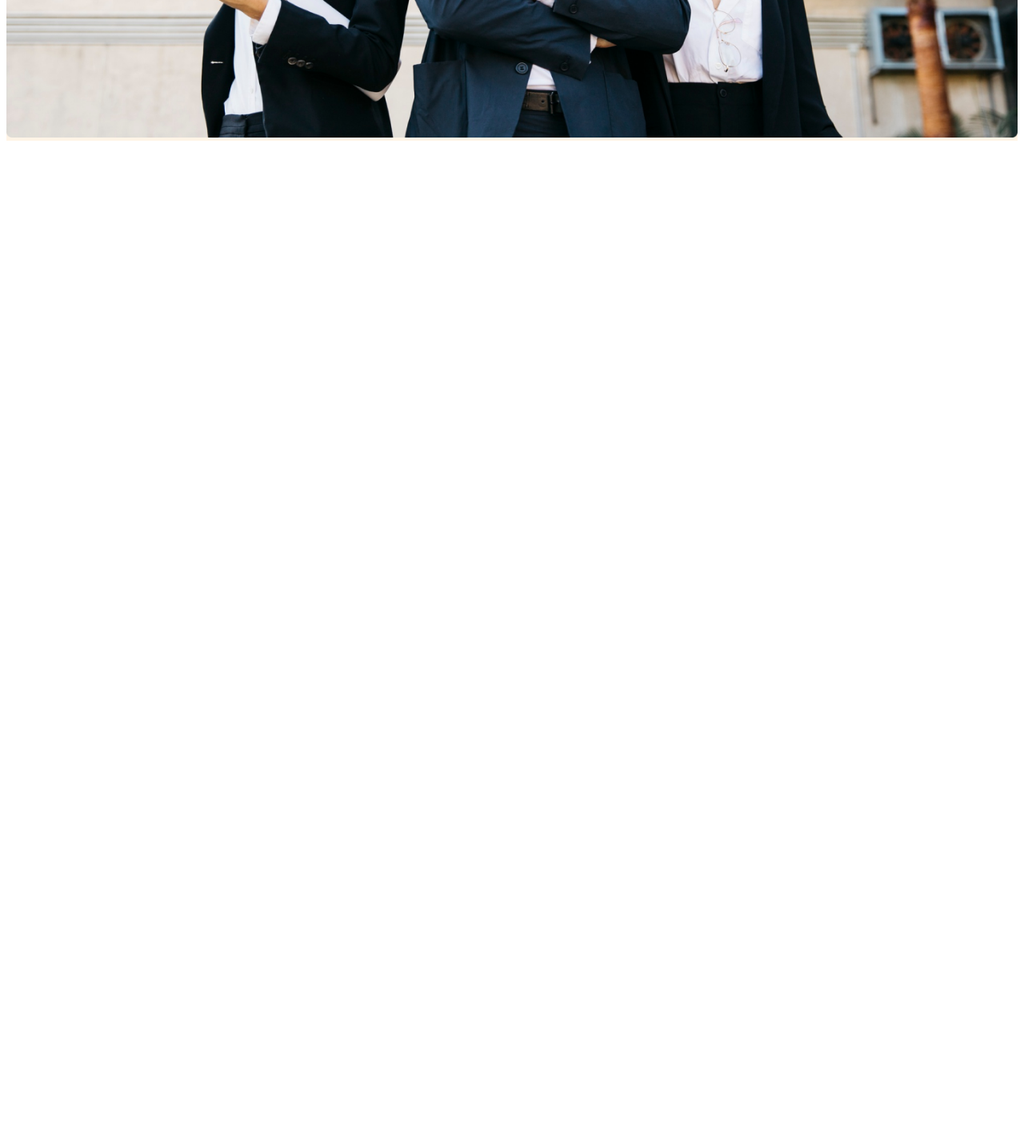
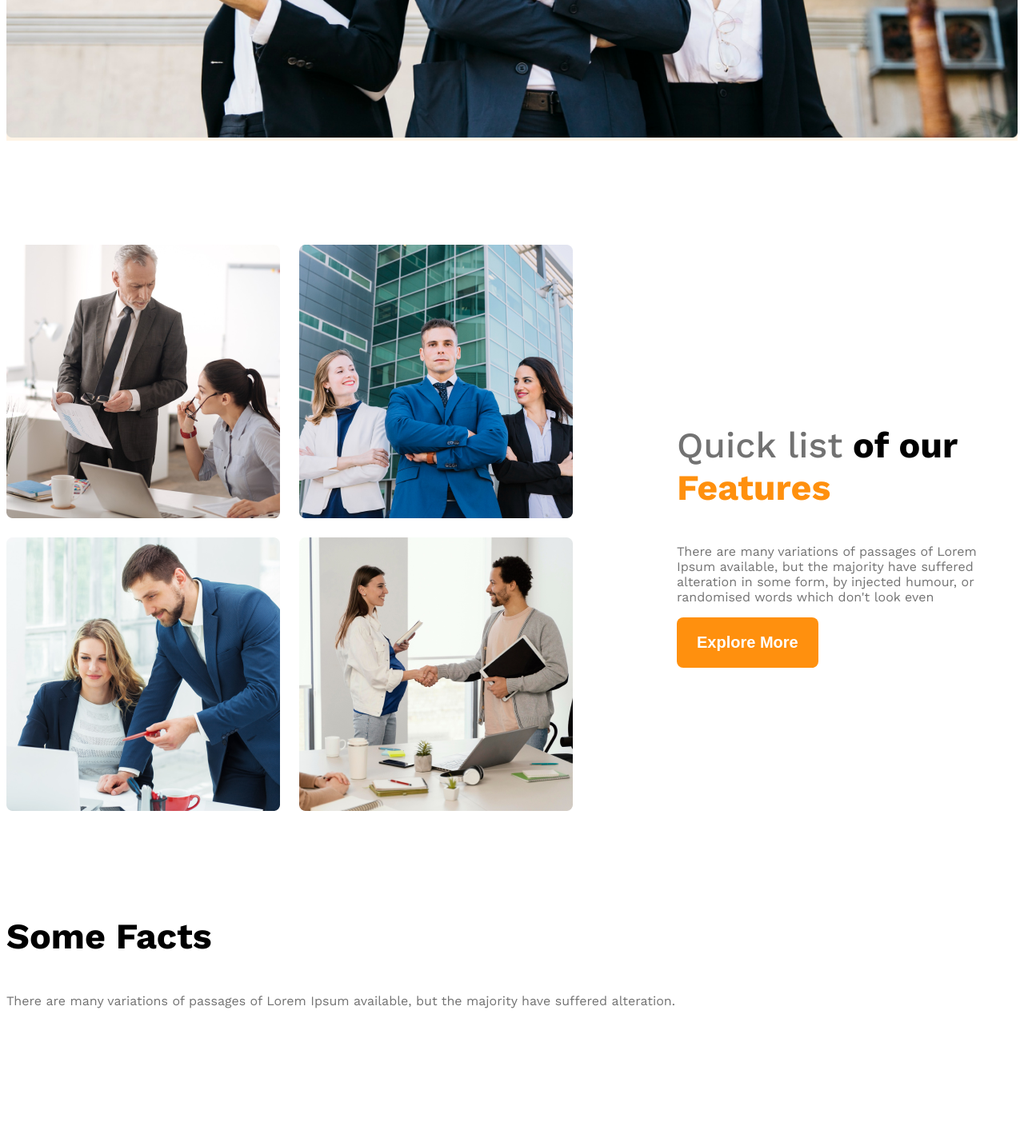
Before and after one commit to MdRifatulIslam1080/g3-architects-website, a plain HTML site: page index.html in a window 1280 px wide. Shown: the part 1008-2431 px from the top of the page at 80% size. Before the commit the page ends 1192 px from the top, so only its background shows below. Drawn offline with nearby package versions, Linux system fonts and the light colour scheme.

Commit message:
made some fact and added responsive media query

```diff
--- a/index.html
+++ b/index.html
@@ -39,7 +39,74 @@
         <img class="banner-image" src="./images/banner.png" alt="" />
       </div>
     </header>
-    <main></main>
+    <main>
+      <!-- teams section start -->
+      <section class="teams display-flex">
+        <div class="team-img-container">
+          <img
+            src="./images/team1.png"
+            alt="two architect discussing about design"
+          />
+          <img
+            src="./images/team2.png"
+            alt="three architect discussing about design"
+          />
+          <img
+            src="./images/team3.png"
+            alt="two architect discussing about design"
+          />
+          <img
+            src="./images/team4.png"
+            alt="two architect discussing about design"
+          />
+        </div>
+        <div class="our-features">
+          <h3 class="section-title">
+            <span id="quick-list" class="text-light-gray">Quick list</span>
+            <span>of our</span> <span class="text-primary">Features</span>
+          </h3>
+          <p class="feature-description text-light-gray">
+            There are many variations of passages of Lorem Ipsum available, but
+            the majority have suffered alteration in some form, by injected
+            humour, or randomised words which don't look even
+          </p>
+          <button class="btn-primary">Explore More</button>
+        </div>
+      </section>
+      <!-- features will enjoy -->
+      <section></section>
+      <!-- some facts -->
+      <section class="some-facts">
+        <h3 class="section-title">Some Facts</h3>
+        <p class="text-light-gray">
+          There are many variations of passages of Lorem Ipsum available, but
+          the majority have suffered alteration.
+        </p>
+        <div class="facts-container">
+          <!-- .fact*4>img.fact-icon+h4.fact-number+h5.fact-name -->
+          <div class="fact">
+            <img src="" alt="" class="fact-icon" />
+            <h4 class="fact-number"></h4>
+            <h5 class="fact-name"></h5>
+          </div>
+          <div class="fact">
+            <img src="" alt="" class="fact-icon" />
+            <h4 class="fact-number"></h4>
+            <h5 class="fact-name"></h5>
+          </div>
+          <div class="fact">
+            <img src="" alt="" class="fact-icon" />
+            <h4 class="fact-number"></h4>
+            <h5 class="fact-name"></h5>
+          </div>
+          <div class="fact">
+            <img src="" alt="" class="fact-icon" />
+            <h4 class="fact-number"></h4>
+            <h5 class="fact-name"></h5>
+          </div>
+        </div>
+      </section>
+    </main>
     <footer></footer>
   </body>
 </html>
--- a/styles/architects.css
+++ b/styles/architects.css
@@ -19,10 +19,17 @@
   border-radius: 8px;
   border: none;
 }
+.section-title {
+  font-size: 2.8rem;
+  font-weight: 700;
+}
 /* dark o2 */
 
 .text-gray {
   color: #424242;
+}
+.text-primary {
+  color: #ff900e;
 }
 /* dark 03 */
 .text-light-gray {
@@ -31,6 +38,16 @@
 .bg-light {
   background-color: rgba(255, 144, 14, 0.1);
 }
+
+main {
+  max-width: 1440px;
+  margin: 0 auto;
+}
+
+main > section {
+  margin-top: 130px;
+}
+
 /* header style */
 
 /* navbar related styles */
@@ -69,11 +86,47 @@ banner {
 .banner-image {
   width: 100%;
 }
+/* team feature related style */
+
+.teams {
+  align-items: center;
+}
+.team-img-container {
+  display: grid;
+  grid-template-columns: repeat(2, 1fr);
+  gap: 24px;
+  border-radius: 8px;
+}
+.our-features {
+  margin-left: 130px;
+  max-width: 530px;
+}
+
+#quick-list {
+  font-weight: 500;
+}
+
 /* responsive media query */
 
 @media screen and (max-width: 576px) {
   .navbar,
-  .nav-links {
+  .nav-links,
+  .teams {
     flex-direction: column;
   }
+  .team-img-container {
+    grid-template-columns: repeat(1, 1fr);
+  }
+  .our-features {
+    margin-left: 20px;
+  }
 }
+/* medium size device */
+@media screen and (min-width: 576.001px) and (max-width: 992px) {
+  .teams {
+    flex-direction: column;
+    .our-features {
+      margin: 50px auto;
+    }
+  }
+}
```
